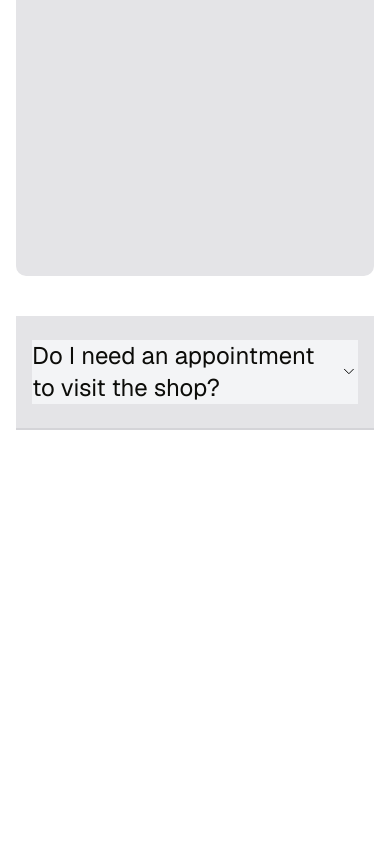
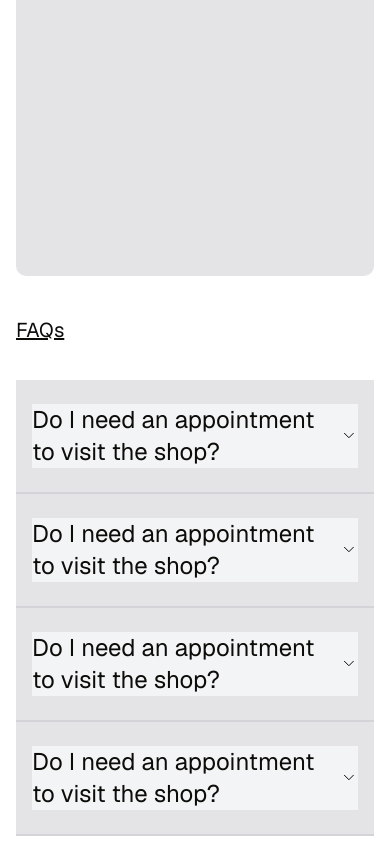
Before and after one commit to Gianfranco725/shop-scheduler, a Next.js app: page / in a window 390 px wide. Shown: the part 4313-5157 px from the top of the page. Before the commit the page ends 4751 px from the top, so only its background shows below. Built offline with nearby package versions, Linux system fonts and the light colour scheme.

Commit message:
feat(client): add and extract faqs section fully responsive

```diff
--- /dev/null
+++ b/src/app/(client)/components/sections/FaqsSection.tsx
@@ -0,0 +1,21 @@
+import Accordion from "../ui/Accordion";
+
+export default function FaqsSection() {
+  return (
+    <div className="FAQs grid grid-cols-1 grid-rows-[auto_auto] md:grid-cols-8 lg:grid-cols-12 xl:grid-cols-16 gap-4">
+      <p className="text-xl underline row-start-1 col-start-1 lg:col-start-2 mb-5">
+        FAQs
+      </p>
+      <div className="accordion-container row-start-2 col-start-1 lg:col-start-2 xl:col-start-2 md:col-span-4 lg:col-span-5 xl:col-span-7">
+        <Accordion />
+        <Accordion />
+        <Accordion />
+        <Accordion />
+      </div>
+
+      <div className="image-placeholder row-start-2 hidden md:block col-start-1 md:col-start-5 lg:col-start-7 xl:col-start-9 md:col-span-4 lg:col-span-5 xl:col-span-7 bg-zinc-200 rounded-xl">
+        f
+      </div>
+    </div>
+  );
+}
--- a/src/app/(client)/page.tsx
+++ b/src/app/(client)/page.tsx
@@ -1,7 +1,7 @@
 import AboutUsSection from "./components/sections/AboutUsSection";
+import FaqsSection from "./components/sections/FaqsSection";
 import ServiceSection from "./components/sections/ServicesSection";
 import TestimonialSection from "./components/sections/TestimonialSection";
-import Accordion from "./components/ui/Accordion";
 
 export default function Home() {
   return (
@@ -9,7 +9,7 @@ export default function Home() {
       <AboutUsSection />
       <ServiceSection />
       <TestimonialSection />
-      <Accordion />
+      <FaqsSection />
     </main>
   );
 }
```
